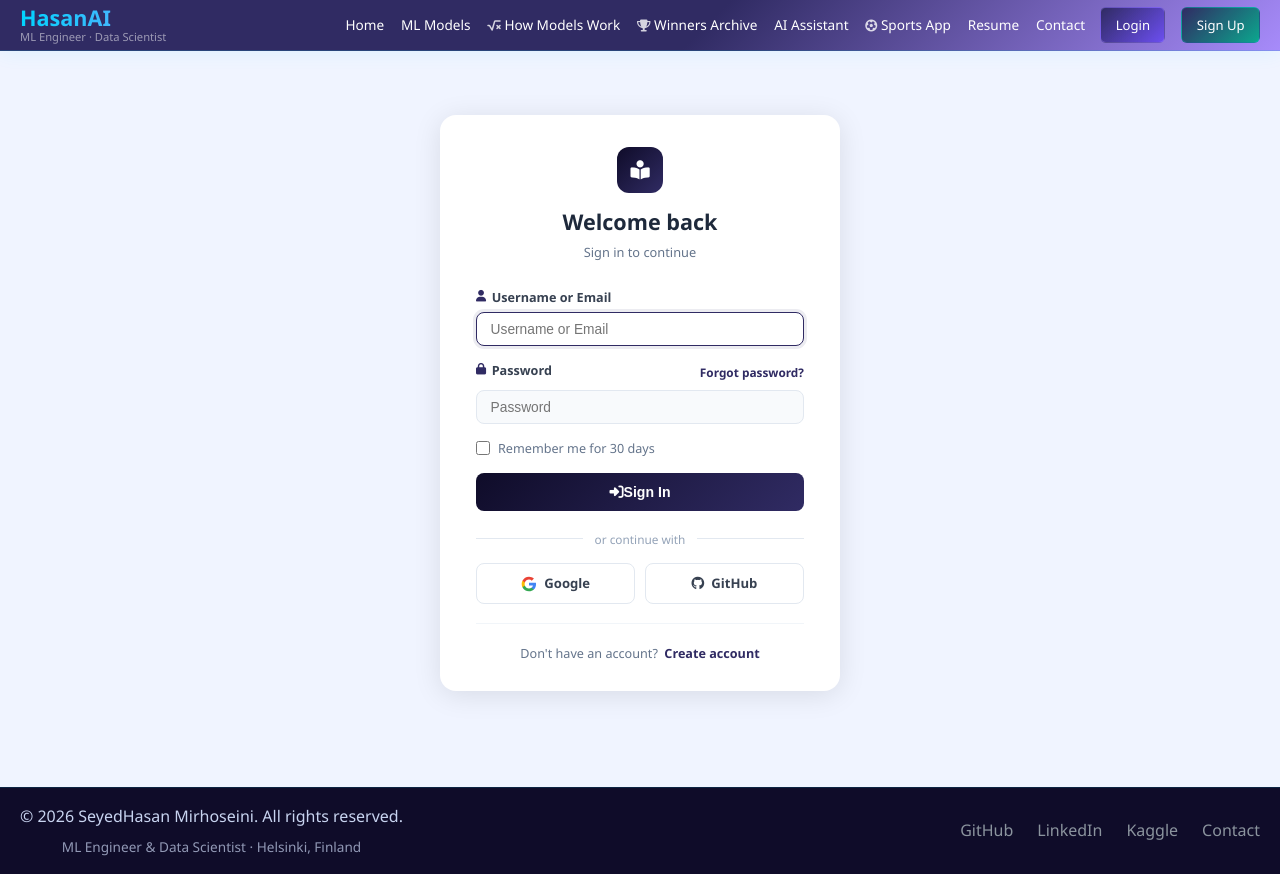
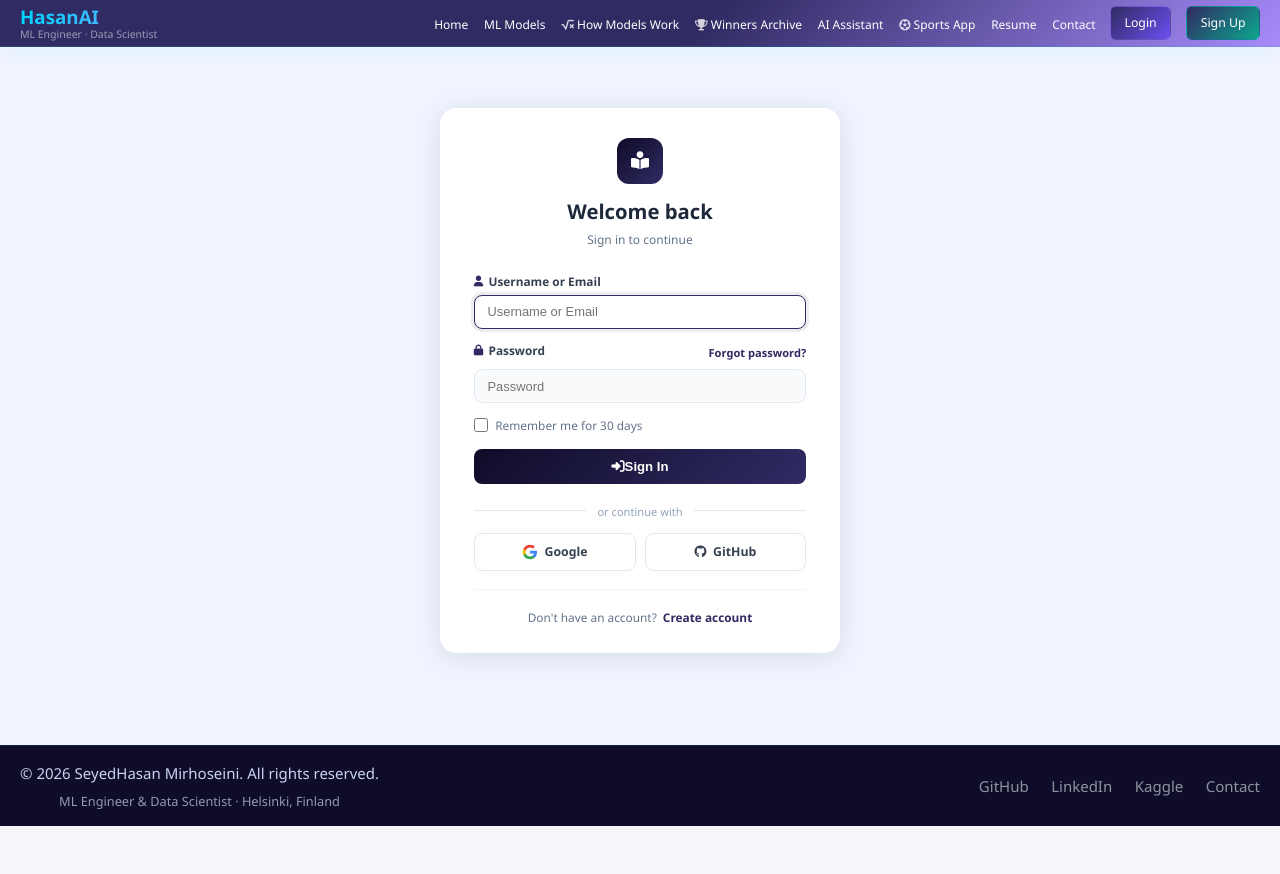
Before and after one commit to seyedhasanmirhoseini1367/PersonalPortfolio, a Django app: page /accounts/login/ in a window 1280 px wide. After the commit the page ends 826 px from the top, so only its background shows below. Run offline with Django 5.2, Linux system fonts and the light colour scheme.

Commit message:
Smaller site-wide text; fall back to an initial for a missing avatar
Base font 16px -> 15px so every rem size shrinks in proportion, with
a slightly smaller logo and menu. If the profile picture file is gone
(Render's disk is wiped on deploy), show the username's initial.

Co-Authored-By: Claude Opus 5.5 <noreply@anthropic.com>

```diff
--- a/templates/base.html
+++ b/templates/base.html
@@ -47,6 +47,9 @@
             box-sizing: border-box;
         }
 
+        /* Base size for the whole site: rem-based sizes scale from this. */
+        html { font-size: 15px; }
+
         body {
             font-family: 'Segoe UI', Tahoma, Geneva, Verdana, sans-serif;
             line-height: 1.6;
@@ -80,7 +83,7 @@
         }
 
         .logo {
-            font-size: 1.35rem;
+            font-size: 1.25rem;
             font-weight: bold;
             white-space: nowrap;
             flex-shrink: 0;
@@ -110,7 +113,7 @@
             color: white;
             text-decoration: none;
             font-weight: 500;
-            font-size: 0.85rem;
+            font-size: 0.8rem;
             white-space: nowrap;
             transition: opacity 0.3s;
             padding: 0.4rem 0.1rem;
@@ -560,7 +563,8 @@
                             <div class="user-dropdown" onclick="toggleDropdown()">
                                 <div class="user-avatar">
                                     {% if user.profile_picture %}
-                                        <img src="{{ user.profile_picture.url }}" alt="{{ user.username }}"
+                                        <img src="{{ user.profile_picture.url }}" alt=""
+                                             onerror="this.replaceWith(document.createTextNode('{{ user.username|first|upper|escapejs }}'))"
                                              style="width:32px;height:32px;border-radius:50%;object-fit:cover;">
                                     {% else %}
                                         {{ user.username|first|upper }}
```
